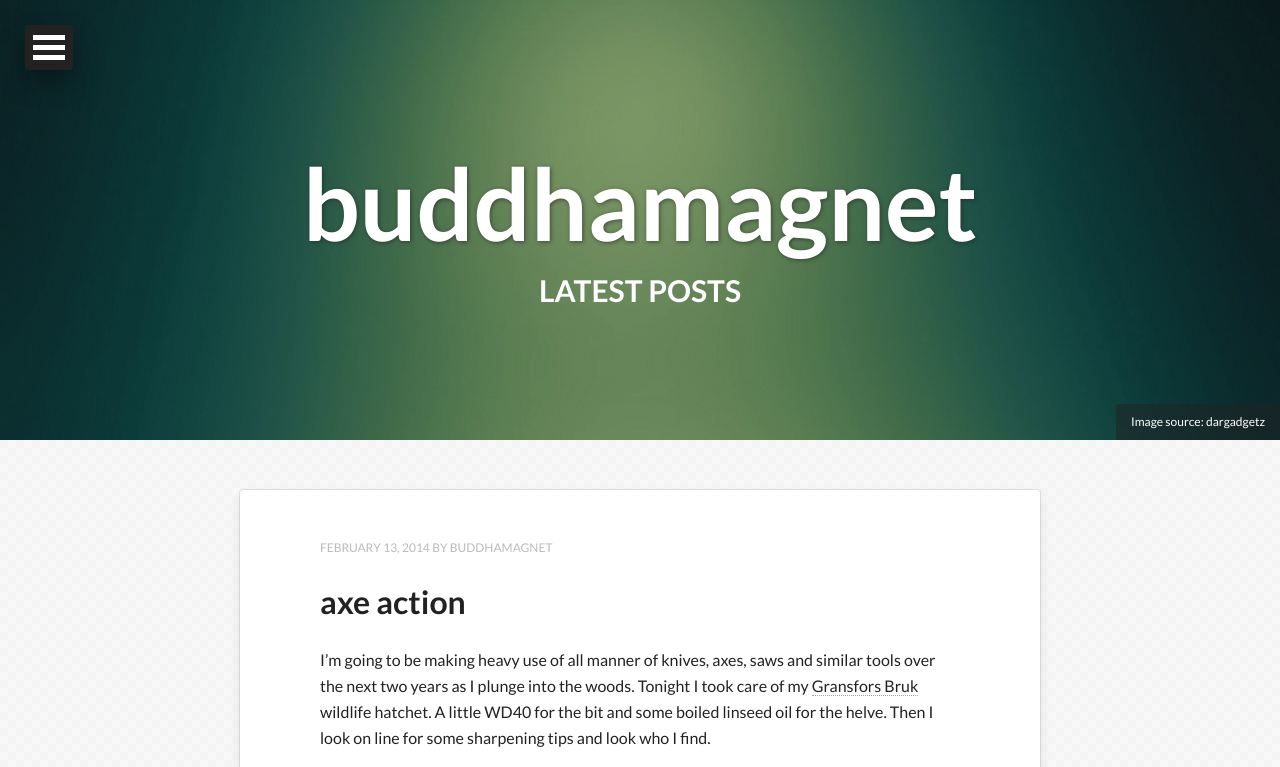
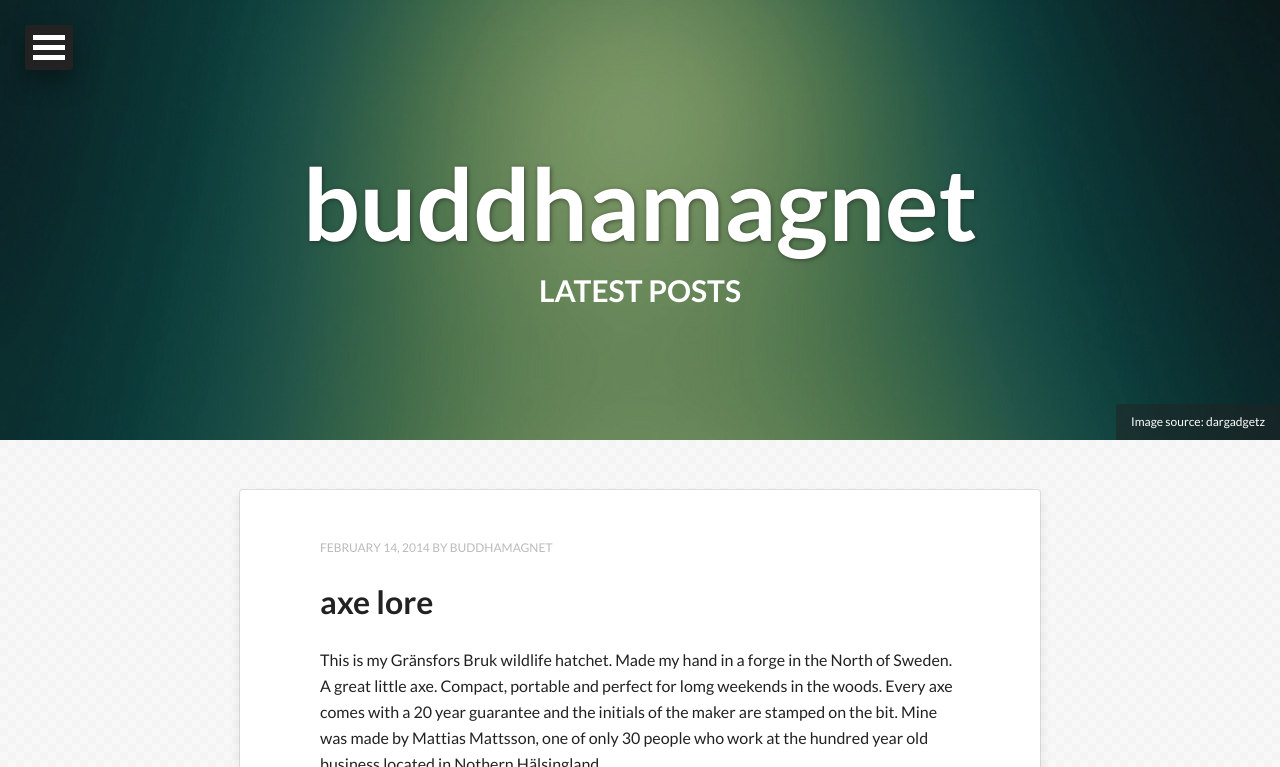
Before and after one commit to buddhamagnet/buddhamagnet.github.com, a Jekyll site: the page built from index.html, in a window 1280 px wide and 1400 px high. Shown: the top 767 px of the window. Built offline with Jekyll 4.4.1, drawn with Linux system fonts in a browser that asks for light colours; nearby versions of some CDN libraries; the list of posts is cut into pages by our own code; some of the changed text lies outside the part shown; grey boxes are pictures that could not be loaded.

Commit message:
birth axe lore and add umlauts

```diff
--- a/_posts/2014-02-13-axe-action.md
+++ b/_posts/2014-02-13-axe-action.md
@@ -7,7 +7,7 @@ comments: false
 share: false
 ---
 
-I'm going to be making heavy use of all manner of knives, axes, saws and similar tools over the next two years as I plunge into the woods. Tonight I took care of my [Gransfors Bruk](http://www.gransforsbruk.com/en/) wildlife hatchet. A little WD40 for the bit and some boiled linseed oil for the helve. Then I look on line for some sharpening tips and look
+I'm going to be making heavy use of all manner of knives, axes, saws and similar tools over the next two years as I plunge into the woods. Tonight I took care of my [Gränsfors Bruk](http://www.gransforsbruk.com/en/) wildlife hatchet. A little WD40 for the bit and some boiled linseed oil for the helve. Then I look on line for some sharpening tips and look
 who I find.
 
 <iframe width="640" height="390" src="//www.youtube.com/embed/CKpsFLNvTD4" frameborder="0"> </iframe>
--- /dev/null
+++ b/_posts/2014-02-14-axe-lore.md
@@ -0,0 +1,16 @@
+---
+layout: post
+title: axe lore
+description: "axe lore"
+tags: [bush]
+comments: false
+share: false
+---
+
+This is my Gränsfors Bruk wildlife hatchet. Made my hand in a forge in the North of Sweden. A great little axe. Compact, portable and perfect for lomg weekends in the woods. Every axe comes with a 20 year guarantee and the initials of the maker are stamped on the bit. Mine was made by Mattias Mattsson, one of only 30 people who work at the hundred year old business located in Nothern Hälsingland.
+
+They make a large range of axes. I'd like to buy them all. In an age of waste and conspicuous consumption, they stand tall as purveyors of fine craft and pride. In their own words, from the axe book that comes with every tool:
+
+"What we take, how and what we make, what we waste, is in fact a question of ethics".
+
+Häpnadsväckande.
```
